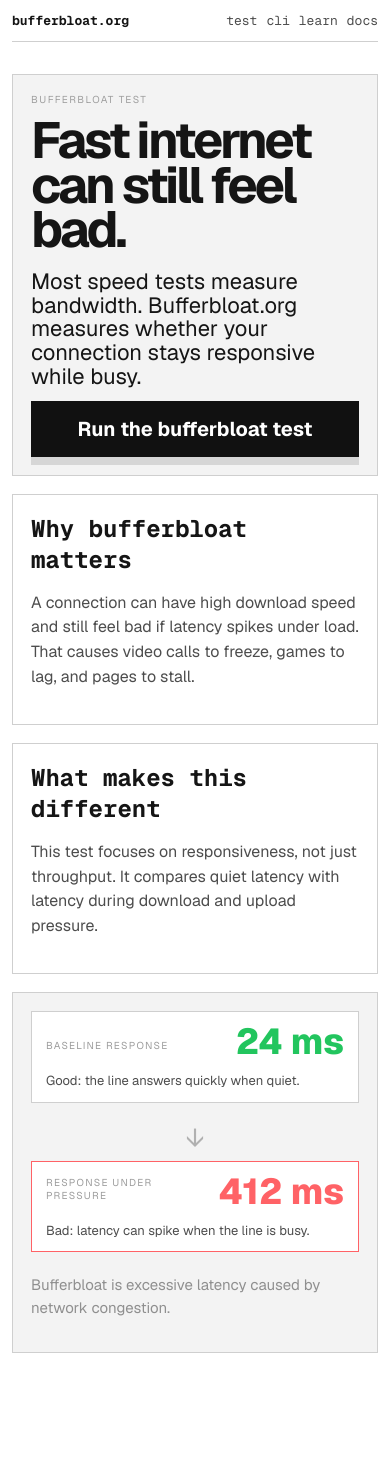
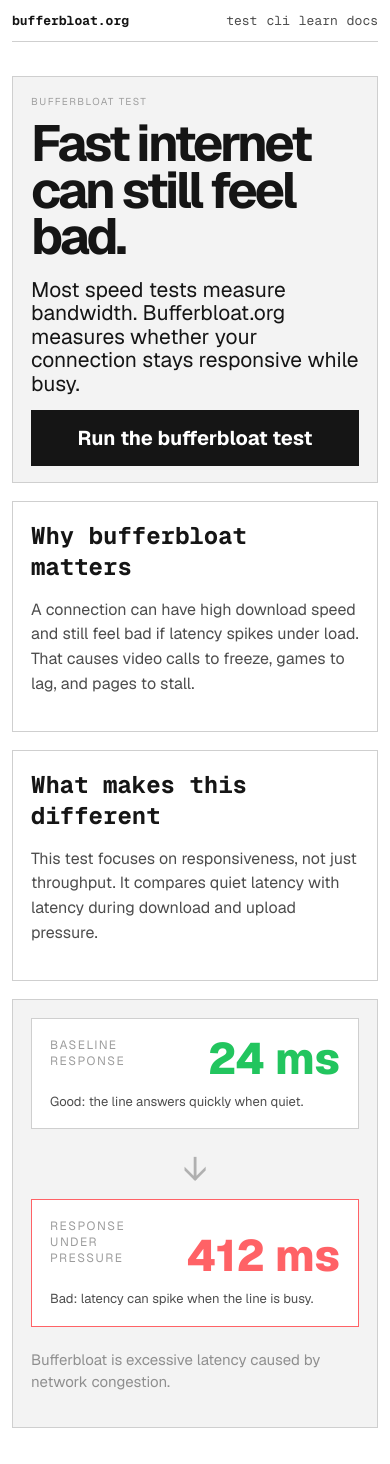
Before and after one commit to pelagus/bufferbloat.org, a Next.js app: page / in a window 390 px wide. Before the commit the page ends 1389 px from the top, so only its background shows below. Built offline with nearby package versions, Linux system fonts and the light colour scheme.

Commit message:
Move test responsive rules into test.css

```diff
--- a/app/styles/responsive.css
+++ b/app/styles/responsive.css
@@ -130,267 +130,6 @@
 
   .speedometer {
     width: 110px;
-  }
-}
-
-/* Mobile test-page fit and stability */
-
-@media (max-width: 767px) {
-  .hero-panel {
-    padding: 18px;
-    margin: 16px 0;
-  }
-
-  .hero-grid {
-    gap: 18px;
-  }
-
-  .hero-kicker {
-    margin-bottom: 12px;
-    font-size: 10px;
-  }
-
-  .hero-panel h1 {
-    font-size: clamp(38px, 13vw, 52px);
-    line-height: 0.92;
-    margin-bottom: 18px;
-  }
-
-  .hero-subtitle {
-    font-size: 21px;
-    line-height: 1.12;
-    margin-bottom: 14px;
-  }
-
-  .hero-description {
-    font-size: 15px;
-    line-height: 1.42;
-    margin-bottom: 20px;
-  }
-
-  .hero-start-button {
-    height: 56px;
-    font-size: 20px;
-  }
-
-  .hero-visual {
-    padding-top: 18px;
-  }
-
-  .signal-card {
-    padding: 14px 16px;
-  }
-
-  .signal-label {
-    font-size: 10px;
-    margin-bottom: 8px;
-  }
-
-  .signal-value {
-    font-size: 40px;
-  }
-
-  .signal-arrow {
-    font-size: 26px;
-    margin: 6px 0;
-  }
-
-  .signal-caption {
-    font-size: 13px;
-    margin-top: 12px;
-  }
-
-  .instrument-panel {
-    margin-top: 16px;
-    padding: 10px;
-  }
-
-  .stage-accordion {
-    gap: 10px;
-  }
-
-  .stage-panel-header {
-    min-height: 178px;
-    align-content: start;
-  }
-
-  .stage-title-block strong {
-    font-size: 22px;
-    line-height: 1.12;
-  }
-
-  .stage-summary {
-    min-height: 96px;
-  }
-
-  .median-ping-readout {
-    min-height: 72px;
-  }
-
-  .summary-speed {
-    min-height: 112px;
-  }
-
-  .speedometer {
-    width: 112px;
-    height: 72px;
-  }
-
-  .summary-speed strong {
-    font-size: 38px;
-    line-height: 1;
-  }
-
-  .test-status-row {
-    font-size: 14px;
-    line-height: 1.3;
-  }
-
-  .progress-bar {
-    height: 12px;
-  }
-}
-
-/* Mobile test-page fit and stability */
-
-@media (max-width: 767px) {
-  .hero-panel {
-    padding: 18px;
-    margin: 16px 0;
-  }
-
-  .hero-grid {
-    gap: 18px;
-  }
-
-  .hero-kicker {
-    margin-bottom: 12px;
-    font-size: 10px;
-  }
-
-  .hero-panel h1 {
-    font-size: clamp(38px, 13vw, 52px);
-    line-height: 0.92;
-    margin-bottom: 18px;
-  }
-
-  .hero-subtitle {
-    font-size: 21px;
-    line-height: 1.12;
-    margin-bottom: 14px;
-  }
-
-  .hero-description {
-    font-size: 15px;
-    line-height: 1.42;
-    margin-bottom: 20px;
-  }
-
-  .hero-start-button {
-    height: 56px;
-    font-size: 20px;
-  }
-
-  .hero-visual {
-    padding-top: 18px;
-  }
-
-  .signal-card {
-    padding: 14px 16px;
-  }
-
-  .signal-label {
-    font-size: 10px;
-    margin-bottom: 8px;
-  }
-
-  .signal-value {
-    font-size: 40px;
-  }
-
-  .signal-arrow {
-    font-size: 26px;
-    margin: 6px 0;
-  }
-
-  .signal-caption {
-    font-size: 13px;
-    margin-top: 12px;
-  }
-
-  .instrument-panel {
-    margin-top: 16px;
-    padding: 10px;
-  }
-
-  .stage-accordion {
-    gap: 10px;
-  }
-
-  .stage-panel-header {
-    min-height: 178px;
-    align-content: start;
-  }
-
-  .stage-title-block strong {
-    font-size: 22px;
-    line-height: 1.12;
-  }
-
-  .stage-summary {
-    min-height: 96px;
-  }
-
-  .median-ping-readout {
-    min-height: 72px;
-  }
-
-  .summary-speed {
-    min-height: 112px;
-  }
-
-  .speedometer {
-    width: 112px;
-    height: 72px;
-  }
-
-  .summary-speed strong {
-    font-size: 38px;
-    line-height: 1;
-  }
-
-  .test-status-row {
-    font-size: 14px;
-    line-height: 1.3;
-  }
-
-  .progress-bar {
-    height: 12px;
-  }
-}
-
-@media (max-width: 767px) {
-  .median-ping-readout {
-    position: relative;
-    overflow: hidden;
-    min-height: 118px;
-  }
-
-  .median-ping-readout strong {
-    position: relative;
-    z-index: 2;
-    display: block;
-    margin-top: 38px;
-  }
-
-  .ping-flyout {
-    top: 34px;
-    height: 34px;
-    overflow: hidden;
-  }
-
-  .ping-flyout em {
-    font-size: 13px;
   }
 }
 
@@ -655,67 +394,6 @@
   }
 }
 
-/* Mobile pre-test hero: fit above fold */
-
-@media (max-width: 767px) {
-  .hero-panel {
-    padding: 18px !important;
-    margin: 14px 0 !important;
-  }
-
-  .hero-grid {
-    gap: 14px !important;
-  }
-
-  .hero-kicker {
-    font-size: 10px !important;
-    margin-bottom: 12px !important;
-  }
-
-  .hero-panel h1 {
-    font-size: clamp(40px, 13vw, 54px) !important;
-    line-height: 0.88 !important;
-    margin-bottom: 18px !important;
-  }
-
-  .hero-subtitle {
-    font-size: 22px !important;
-    line-height: 1.08 !important;
-    margin-bottom: 12px !important;
-  }
-
-  .hero-description {
-    font-size: 15px !important;
-    line-height: 1.35 !important;
-    margin-bottom: 18px !important;
-  }
-
-  .hero-start-button {
-    height: 56px !important;
-    background: #111 !important;
-    border-color: #111 !important;
-    color: #fff !important;
-    font-size: 20px !important;
-    box-shadow: 0 8px 0 rgba(0,0,0,0.12);
-  }
-
-  .hero-visual {
-    padding-top: 14px !important;
-  }
-
-  .signal-card {
-    padding: 12px 14px !important;
-  }
-
-  .signal-value {
-    font-size: 36px !important;
-  }
-
-  .signal-caption {
-    display: none;
-  }
-}
-
 /* Mobile running-test: compact stable phase cards */
 
 @media (max-width: 767px) {
--- a/app/styles/test.css
+++ b/app/styles/test.css
@@ -421,3 +421,70 @@
 .test-shell .test-measures-mini {
   margin-top: 0;
 }
+
+/* =========================================================
+   TEST PAGE RESPONSIVE
+========================================================= */
+
+@media (min-width: 768px) and (max-width: 1099px) {
+  .test-shell {
+    width: min(760px, calc(100% - 32px));
+  }
+
+  .hero-panel {
+    padding: 34px;
+  }
+
+  .hero-grid {
+    grid-template-columns: 1fr;
+    gap: 32px;
+  }
+
+  .hero-visual {
+    border-left: 0;
+    border-top: 1px solid var(--line);
+    padding-left: 0;
+    padding-top: 28px;
+  }
+}
+
+@media (max-width: 767px) {
+  .hero-start-button {
+    width: 100%;
+    text-align: center;
+    height: 56px;
+    font-size: 20px;
+  }
+
+  .hero-panel {
+    padding: 18px;
+    margin: 16px 0;
+  }
+
+  .hero-grid {
+    gap: 18px;
+  }
+
+  .hero-kicker {
+    margin-bottom: 12px;
+    font-size: 10px;
+  }
+
+  .hero-panel h1 {
+    font-size: clamp(38px, 13vw, 52px);
+    line-height: 0.92;
+    margin-bottom: 18px;
+  }
+
+  .hero-subtitle {
+    font-size: 21px;
+    line-height: 1.12;
+    margin-bottom: 14px;
+  }
+
+  .hero-description {
+    font-size: 15px;
+    line-height: 1.42;
+    margin-bottom: 20px;
+  }
+}
```
